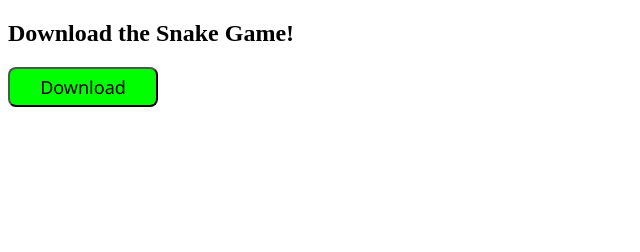
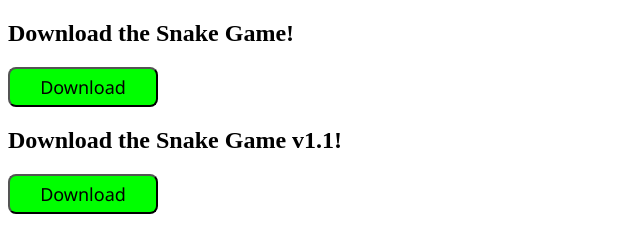
Before and after one commit to YesGamerBoi12/Snake-Game, a plain HTML site: page index.html in a window 1280 px wide. Shown: the whole page, without its empty margins (0-640 px from the left). Drawn offline with Linux system fonts and the light colour scheme.

Commit message:
Update index.html

```diff
--- a/index.html
+++ b/index.html
@@ -27,5 +27,11 @@
     Download
   </button>
   </a>
+  <h2>Download the Snake Game v1.1!</h2>
+  <a href="https://www.mediafire.com/file/po11rw6a3jy6he0/snake_v1.1.exe/file">
+  <button>
+    Download
+  </button>
+  </a>
 </body>
 </html>
```
